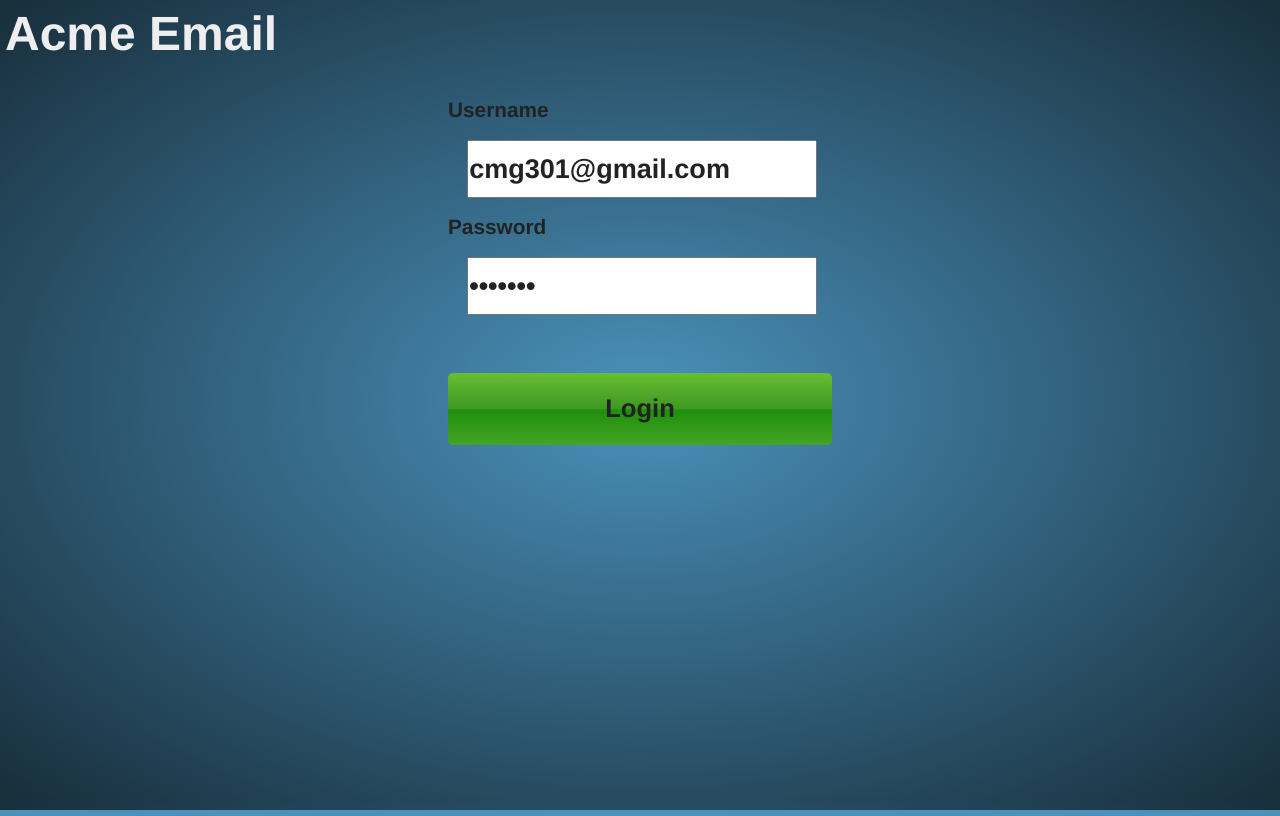
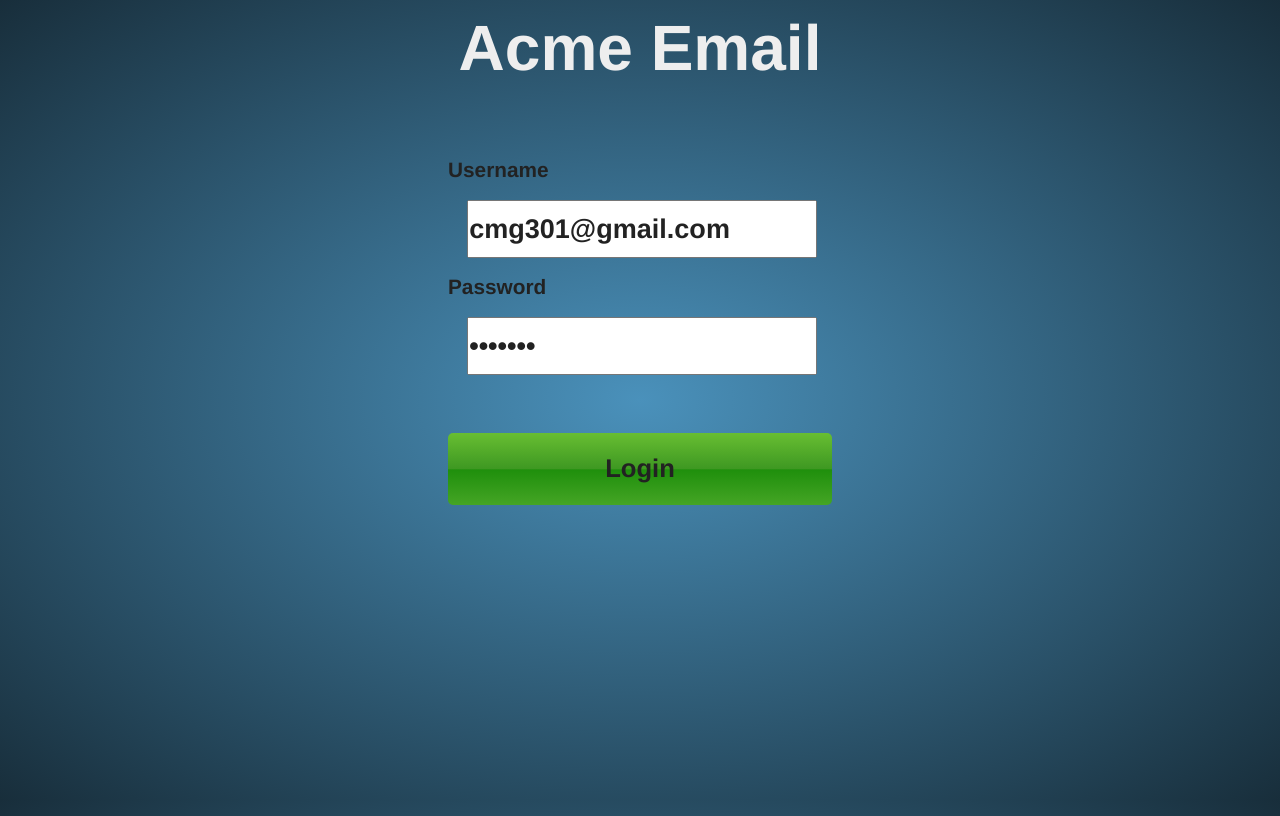
Before and after one commit to chrisgladd/AcmeMessaging, a plain HTML site: page index.html at #/login in a window 1280 px wide. Drawn offline with Linux system fonts and the light colour scheme.

Commit message:
Fixed Login Logo

```diff
--- a/sass/_login.scss
+++ b/sass/_login.scss
@@ -3,8 +3,10 @@
 */
 
 .LoginLogo {
-    width: 20%;
-    height: 20%;
+    width: 100%;
+    height: 40px;
+    margin: 1em auto 4em auto;
+    text-align: center;
 
     @include device {
         width: 80%;
@@ -14,6 +16,10 @@
 	@include mobile-landscape {
 	    margin: 2% auto 0 auto;
 	}
+}
+.LoginLogo span{
+    top: 0px;
+    font-size: 4em;
 }
 
 #LoginForm {
--- a/view/login.html
+++ b/view/login.html
@@ -1,6 +1,6 @@
 <div class="LoginView View">
     <a href="#">
-        <div class="HomeLogo LogoDiv">
+        <div class="LoginLogo LogoDiv">
             <span>Acme Email</span>
         </div>
     </a>
```
Also changed, not shown: css/screen.css.
